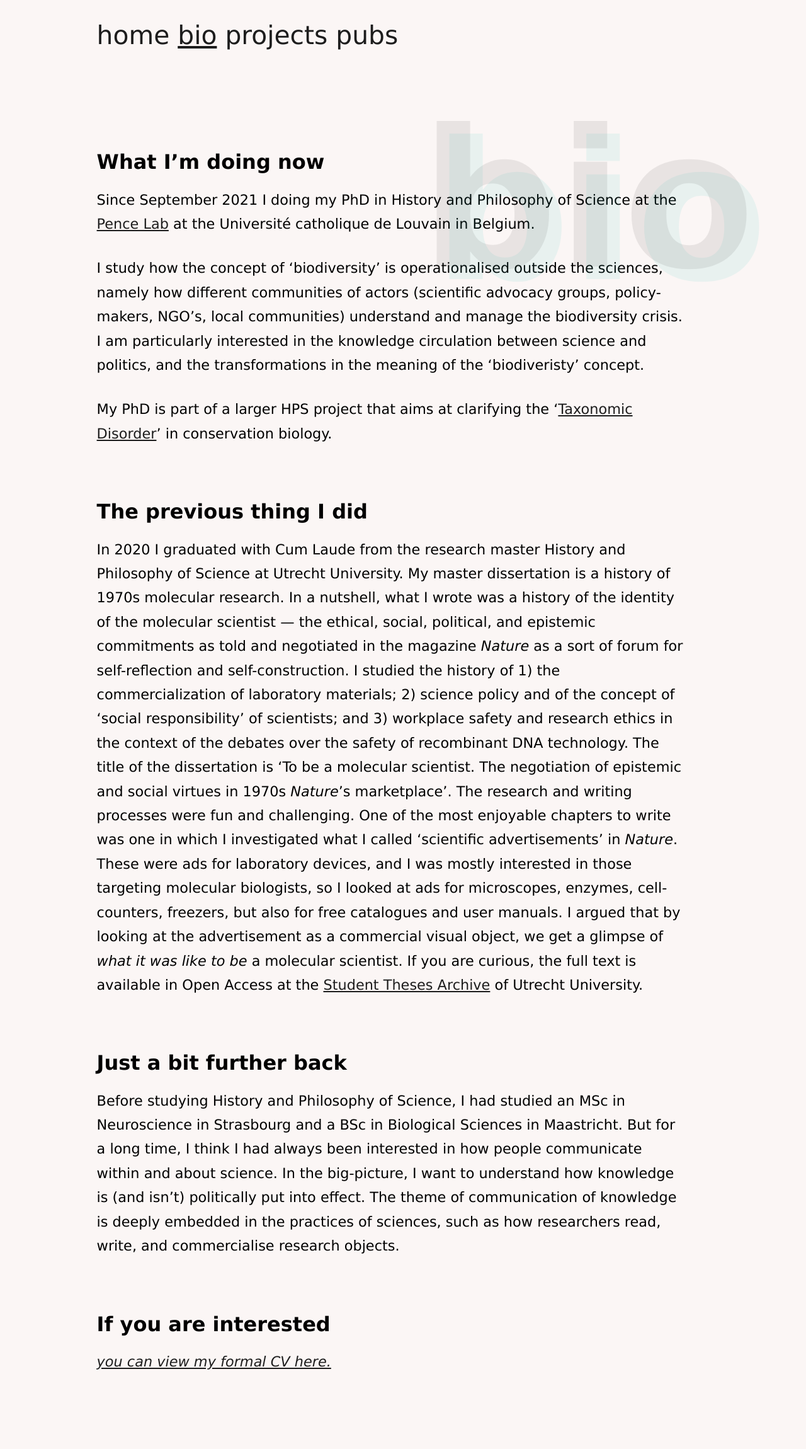
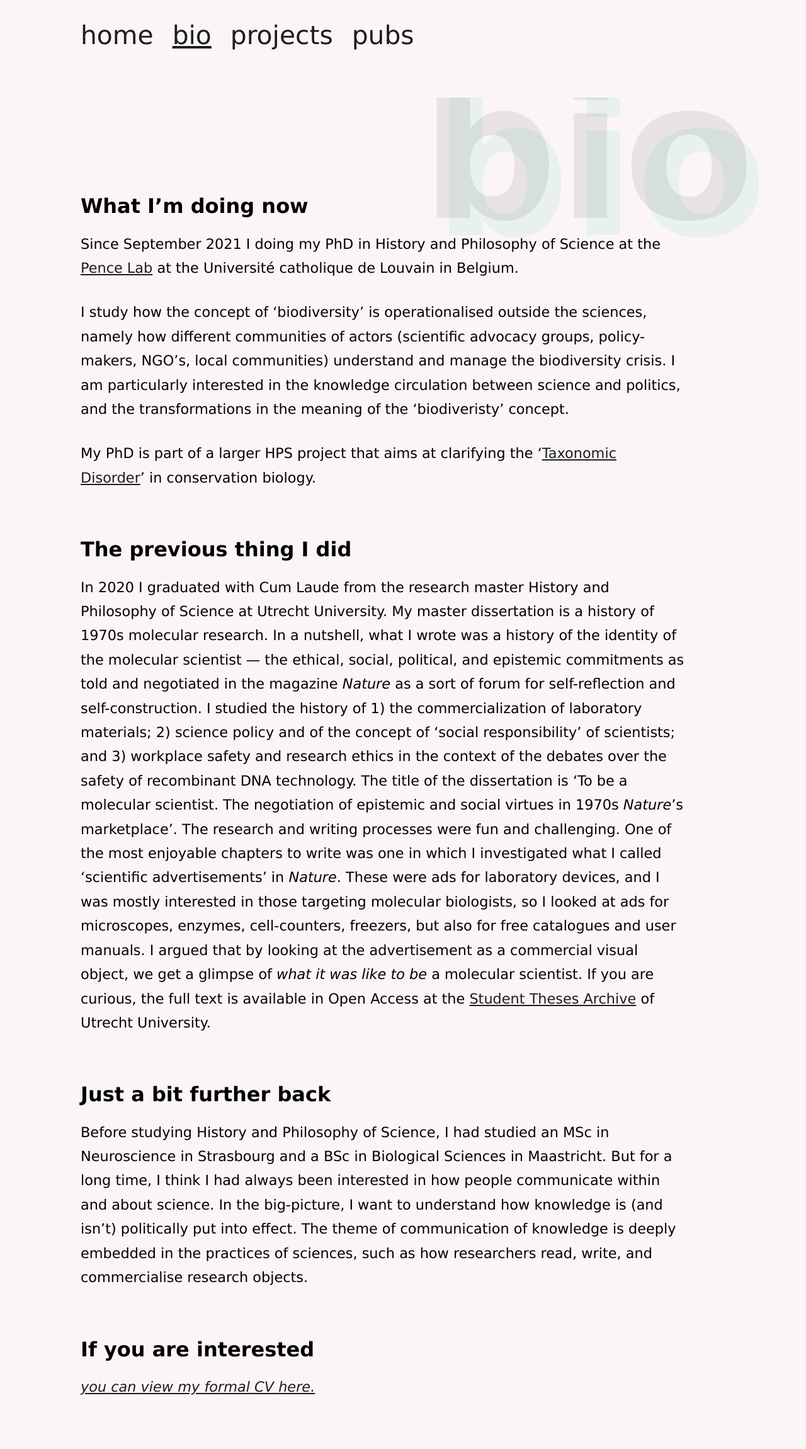
Before and after one commit to oliviodare/oliviodare.com, a Jekyll site: the page built from bio.md, in a window 1280 px wide. Shown: the whole page at 63% size. Built offline with Jekyll 4.4.1, drawn with Linux system fonts in a browser that asks for light colours; before the commit the page ends 2260 px from its top, so only the background shows below that.

Commit message:
mooore minor edits

```diff
--- a/_sass/main.scss
+++ b/_sass/main.scss
@@ -82,12 +82,14 @@
 	position: absolute;
 	top: 171px;
 	right: 19px;
+	z-index: -1;
 }
 
 h5 {
 	color: #03B5AA;
 	top: 206px;
 	right: -1px;
+	z-index: -1;
 }
 
 
@@ -124,18 +126,20 @@
 @media only screen and (max-width: 1300px) {
   body {
     overflow-x: hidden; /* This fixes scrollable on x for tablets but I took it from somewhere else so I don't really know what it does*/
-		max-width: 73%;
+		max-width: 75%;
 		line-height: 2.4em;
-		margin-left: 12%;
+		margin-left: 10%;
   }
 
 	nav {
 		font-size: 2.55em;
 		padding-top: 37px;
+		padding-bottom: 80px;
+    word-spacing: 17px;
 	}
 
 	h2 {
-	  margin-top: 90px;
+	  margin-top: 80px;
 	  margin-bottom: 24px;
 	}
 
@@ -160,12 +164,12 @@
     word-wrap: break-word;
     width: 611px;
     position: absolute;
-    top: 209px;
+    top: 132px;
     right: 1px;
 	}
 
 	h5 {
-		top: 229px;
+		top: 159px;
 		right: -19px;
 	}
 
```
